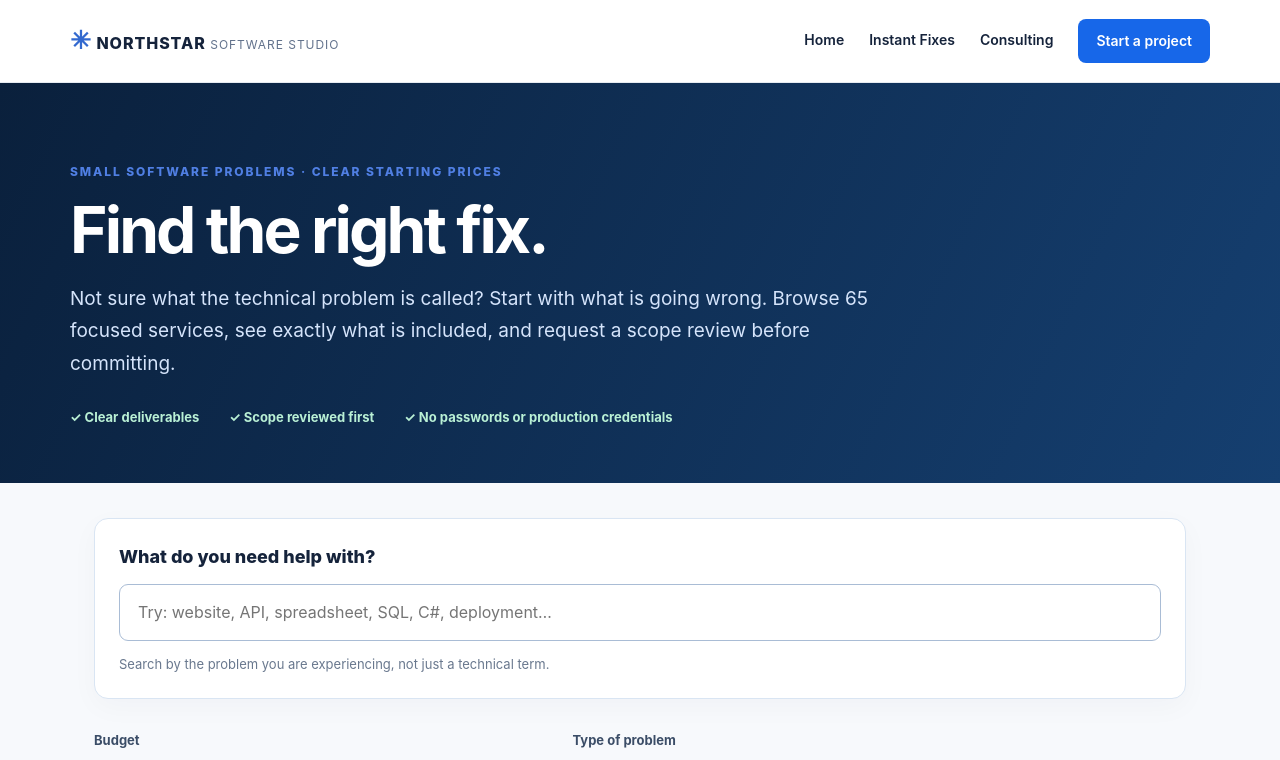
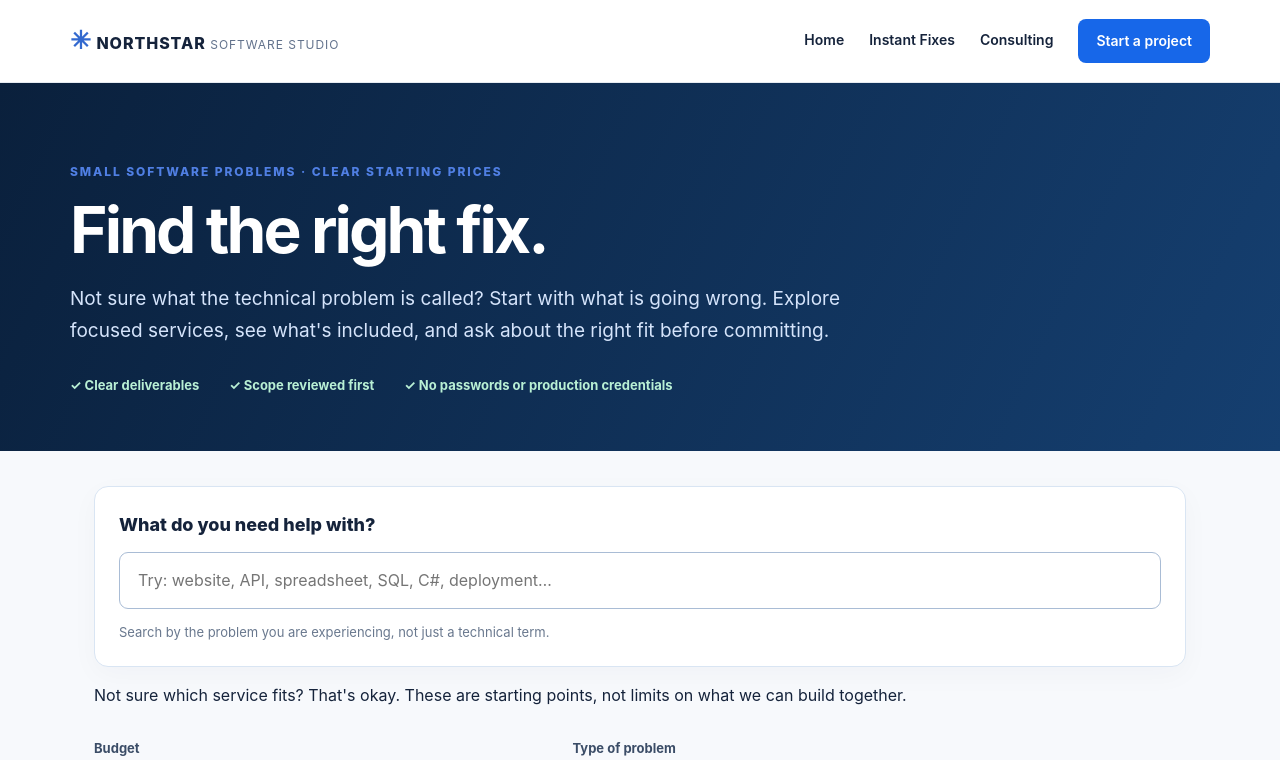
Before and after one commit to poker-kid-100717/northstar-software-studio, an Angular app in the folder web/: page /instant-fixes in a window 1280 px wide. Shown: the top 760 px of the page. Built offline with nearby package versions, Linux system fonts and the light colour scheme.

Commit message:
ux: make service discovery welcoming and clarify custom work

```diff
--- a/web/src/app/catalog.component.ts
+++ b/web/src/app/catalog.component.ts
@@ -81,7 +81,7 @@ const services: Fix[] = [
       <div class="catalog-wrap">
         <p class="eyebrow">SMALL SOFTWARE PROBLEMS · CLEAR STARTING PRICES</p>
         <h1>Find the right fix.</h1>
-        <p class="lead">Not sure what the technical problem is called? Start with what is going wrong. Browse 65 focused services, see exactly what is included, and request a scope review before committing.</p>
+        <p class="lead">Not sure what the technical problem is called? Start with what is going wrong. Explore focused services, see what's included, and ask about the right fit before committing.</p>
         <div class="catalog-trust"><span>✓ Clear deliverables</span><span>✓ Scope reviewed first</span><span>✓ No passwords or production credentials</span></div>
       </div>
     </section>
@@ -91,6 +91,7 @@ const services: Fix[] = [
         <input id="fix-search" type="search" [(ngModel)]="query" placeholder="Try: website, API, spreadsheet, SQL, C#, deployment…" autocomplete="off">
         <p class="fineprint">Search by the problem you are experiencing, not just a technical term.</p>
       </div>
+      <p class="catalog-intro">Not sure which service fits? That's okay. These are starting points, not limits on what we can build together.</p>
       <div class="catalog-controls">
         <div class="filter-block"><strong>Budget</strong><div class="filters" aria-label="Filter by price">
           @for (t of tiers; track t.label) { <button type="button" [class.selected]="tier===t.value" [attr.aria-pressed]="tier===t.value" (click)="tier=t.value">{{t.label}}</button> }
@@ -99,9 +100,9 @@ const services: Fix[] = [
           @for (c of categories; track c) { <button type="button" [class.selected]="category===c" [attr.aria-pressed]="category===c" (click)="category=c">{{c}}</button> }
         </div></div>
       </div>
-      <div class="catalog-results-heading"><div><p class="eyebrow">EXPLORE SERVICES</p><h2>{{filtered.length}} matching {{filtered.length===1?'fix':'fixes'}}</h2></div><button class="catalog-clear" type="button" (click)="clear()" [disabled]="!query && tier==='All' && category==='All'">Clear filters</button></div>
+      <div class="catalog-results-heading" aria-live="polite"><div><p class="eyebrow">EXPLORE SERVICES</p><h2>{{filtered.length}} matching {{filtered.length===1?'fix':'fixes'}}</h2></div><button class="catalog-clear" type="button" (click)="clear()" [disabled]="!query && tier==='All' && category==='All'">Clear filters</button></div>
       @if (filtered.length===0) {
-        <div class="catalog-empty"><h3>Can't find an exact match?</h3><p>Tell us what's happening and we'll help determine whether a small fix is appropriate.</p><a class="button primary" routerLink="/consultation">Describe your problem →</a></div>
+        <div class="catalog-empty"><h3>Can't find an exact match?</h3><p>You don't need to know the technical name. Share what you want to change or create, and we'll explore options with you.</p><a class="button primary" routerLink="/consultation">Tell us your idea →</a></div>
       }
       <div class="catalog-grid">
         @for (fix of filtered; track fix.title) {
@@ -114,7 +115,7 @@ const services: Fix[] = [
           </article>
         }
       </div>
-      <div class="catalog-guidance"><div><p class="eyebrow">NOT SURE WHERE TO START?</p><h2>Describe the issue. We'll help with the scope.</h2><p>Each price covers one narrowly defined issue. Complex or unclear requests are quoted separately. Work starts only after scope and availability are confirmed.</p></div><a class="button primary" routerLink="/consultation">Request a scope review →</a></div>
+      <div class="catalog-guidance"><div><p class="eyebrow">NOT SURE WHERE TO START?</p><h2>Have something else in mind? Let's talk.</h2><p>These fixed-price options cover narrowly defined issues. If your idea is bigger, different, or still taking shape, tell us about it. We'll discuss the scope and price together before any work begins.</p></div><a class="button primary" routerLink="/consultation">Discuss your idea →</a></div>
       <p class="fineprint catalog-disclaimer">Prices are proposed starting prices, not automatic purchase offers. One reasonable revision within the accepted scope; estimated turnaround is discussed after review. No payment is collected here. Never send secrets, credentials, protected health information, or confidential customer data.</p>
     </section>
   `
```
